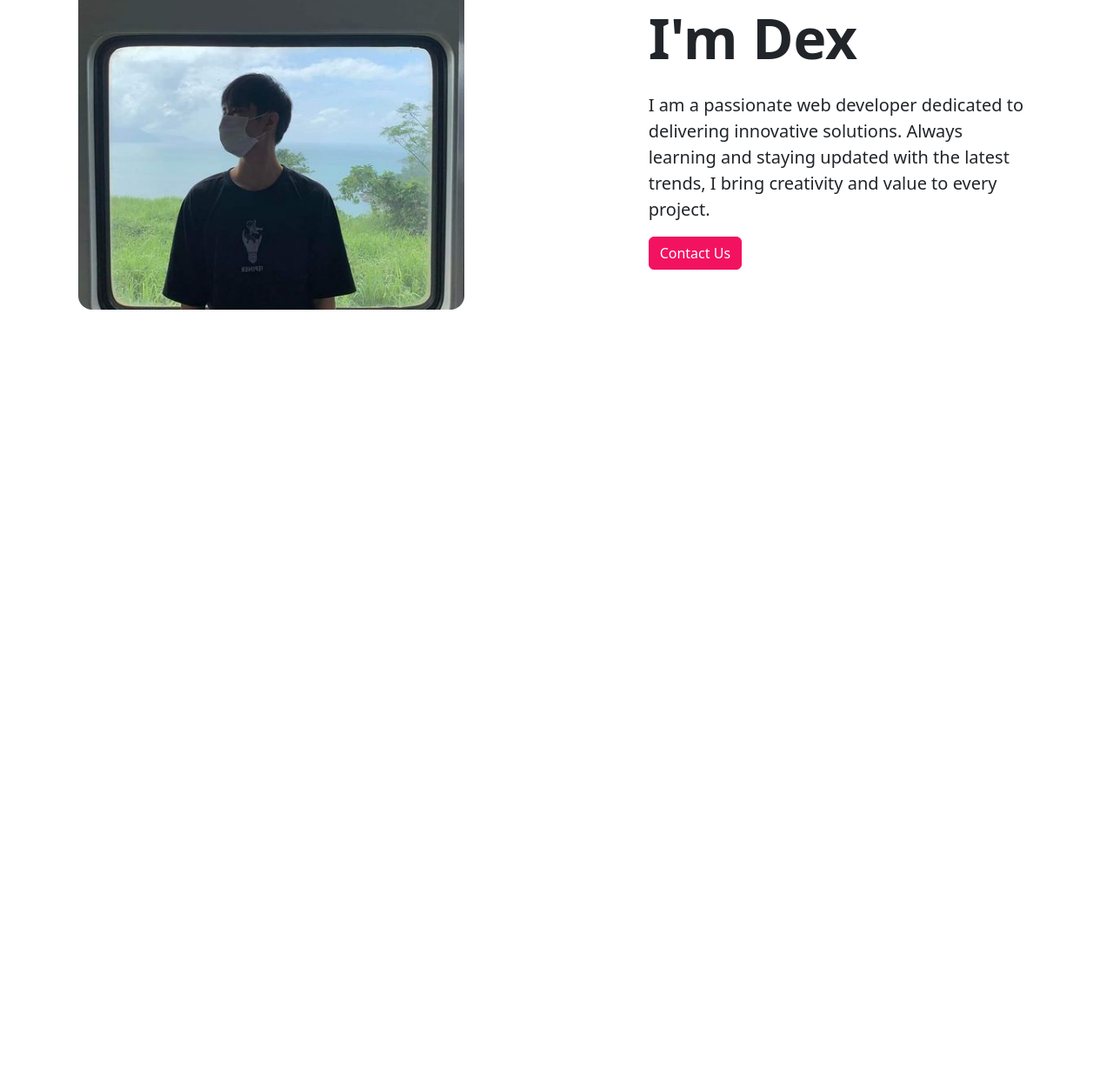
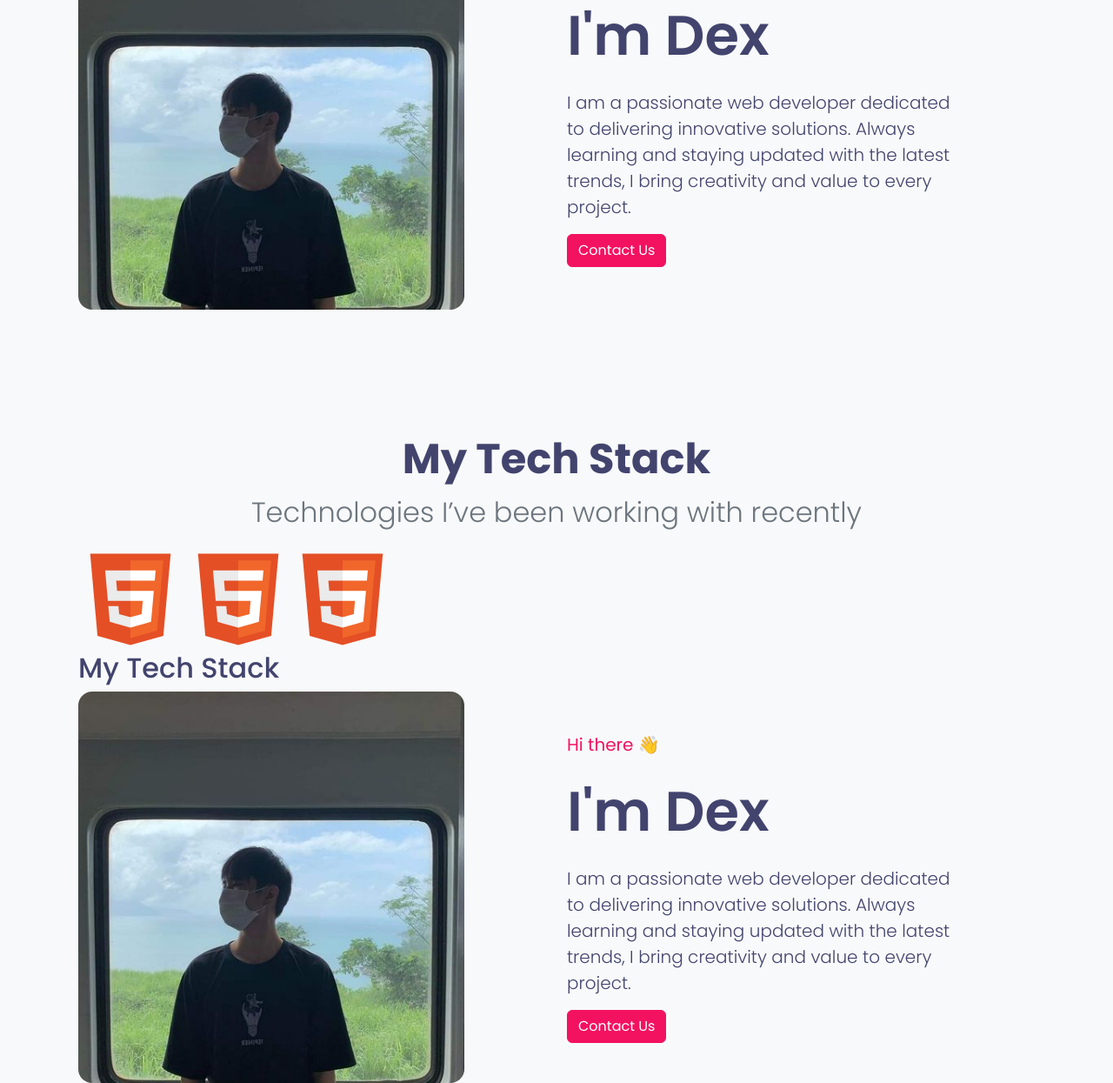
Before and after one commit to DexVN/DexVN, a plain HTML site: page home_page/index.html in a window 1280 px wide. Shown: the part 301-1546 px from the top of the page at 87% size. Before the commit the page ends 800 px from the top, so only its background shows below. Drawn offline with nearby package versions, Linux system fonts and the light colour scheme.

Commit message:
update ui home page

```diff
--- a/home_page/index.html
+++ b/home_page/index.html
@@ -6,6 +6,11 @@
     <meta name="viewport" content="width=device-width, initial-scale=1.0">
     <link href="https://cdn.jsdelivr.net/npm/bootstrap@5.2.3/dist/css/bootstrap.min.css" rel="stylesheet"
         integrity="sha384-rbsA2VBKQhggwzxH7pPCaAqO46MgnOM80zW1RWuH61DGLwZJEdK2Kadq2F9CUG65" crossorigin="anonymous">
+    <link rel="preconnect" href="https://fonts.googleapis.com">
+    <link rel="preconnect" href="https://fonts.gstatic.com" crossorigin>
+    <link
+        href="https://fonts.googleapis.com/css2?family=Poppins:ital,wght@0,100;0,200;0,300;0,400;0,500;0,600;0,700;0,800;0,900;1,100;1,200;1,300;1,400;1,500;1,600;1,700;1,800;1,900&display=swap"
+        rel="stylesheet">
     <link href="styles.css" rel="stylesheet">
     <title>I'm Dex</title>
 </head>
@@ -51,7 +56,7 @@
 
             <!-- Menu -->
             <div class="collapse navbar-collapse" id="navbarNav">
-                <ul class="navbar-nav ms-md-auto fw-bold">
+                <ul class="navbar-nav ms-md-auto">
                     <li class="nav-item active">
                         <a class="nav-link" href="#">Home</a>
                     </li>
@@ -72,23 +77,30 @@
         </div>
     </nav>
 
-    <main class="d-flex align-items-center">
-        <div class="container d-flex align-items-center">
-            <div class="row d-flex align-items-center">
+    <main class="main bg-light">
 
+        <!-- Dex Section -->
+        <section id="dex" class="dex section">
+            <div class="container">
+                <div class="row dex-row">
+
+                    <!-- Avatar -->
                     <div class="col-xl-5 col-md-5 col-lg-5 col-12 text-center">
                         <div class="mb-5 mb-md-0">
                             <img src="/images/avatar.jpg" alt="Dex"
                                 class="dex-avatar img-fluid position-relative z-1 rounded-4">
                         </div>
                     </div>
-                <div class="col-xl-5 col-md-6 col-lg-6 col-12 offset-xl-2 offset-md-1 offset-lg-1">
+
+                    <!-- Text -->
+                    <div class="dex-intro col-xl-5 col-md-6 col-lg-6 col-12 offset-xl-2 offset-md-1 offset-lg-1">
                         <div>
-                        <span class="text-primary dex-text">Hi there 👋</span>
+                            <h2 class="text-primary dex-text">Hi there 👋</h2>
                             <h1 class="dex-title mt-4 mb-4">I'm Dex</h1>
                             <p class="mb-6 lead">
                                 I am a passionate web developer dedicated to delivering innovative solutions. Always
-                            learning and staying updated with the latest trends, I bring creativity and value to every
+                                learning and staying updated with the latest trends, I bring creativity and value to
+                                every
                                 project.
                             </p>
                             <a href="./contact.html" class="dex-btn">Contact Us</a>
@@ -96,7 +108,73 @@
                     </div>
                 </div>
             </div>
+        </section>
+
+        <!-- Tech Stack Section -->
+        <section id="tech-stack" class="dex-tech-stack section">
+            <div class="container">
+                <div class="row">
+                    <h1 class="text-center fw-bold">My Tech Stack</h1>
+                    <p class="text-center fw-light text-secondary" style="font-size: 2rem;">Technologies I’ve been working with recently</p>
+                    <div>
+                        <svg width="120" height="120" viewBox="0 0 120 120" fill="none" xmlns="http://www.w3.org/2000/svg">
+                            <path d="M22.1325 102.004L13.7062 7.5H106.294L97.8562 101.989L59.9437 112.5L22.1325 102.004Z" fill="#E44F26"/>
+                            <path d="M60 104.467L90.6375 95.9737L97.845 15.2287H60V104.467Z" fill="#F1662A"/>
+                            <path d="M60 50.2763H44.6625L43.605 38.4075H60V26.8163H30.9375L31.215 29.9288L34.0613 61.8675H60V50.2763ZM60 80.3775L59.9475 80.3925L47.04 76.9088L46.215 67.665H34.5787L36.2025 85.86L59.9475 92.4525L60 92.4375V80.3775Z" fill="#EBEBEB"/>
+                            <path d="M59.9587 50.2763V61.8675H74.2312L72.8887 76.9013L59.9587 80.3888V92.4488L83.7225 85.86L83.895 83.9025L86.6175 53.3888L86.9025 50.2763H59.9587ZM59.9587 26.8163V38.4075H87.9562L88.1887 35.805L88.7175 29.9288L88.995 26.8163H59.9587Z" fill="white"/>
+                            </svg>
+                            <svg width="120" height="120" viewBox="0 0 120 120" fill="none" xmlns="http://www.w3.org/2000/svg">
+                                <path d="M22.1325 102.004L13.7062 7.5H106.294L97.8562 101.989L59.9437 112.5L22.1325 102.004Z" fill="#E44F26"/>
+                                <path d="M60 104.467L90.6375 95.9737L97.845 15.2287H60V104.467Z" fill="#F1662A"/>
+                                <path d="M60 50.2763H44.6625L43.605 38.4075H60V26.8163H30.9375L31.215 29.9288L34.0613 61.8675H60V50.2763ZM60 80.3775L59.9475 80.3925L47.04 76.9088L46.215 67.665H34.5787L36.2025 85.86L59.9475 92.4525L60 92.4375V80.3775Z" fill="#EBEBEB"/>
+                                <path d="M59.9587 50.2763V61.8675H74.2312L72.8887 76.9013L59.9587 80.3888V92.4488L83.7225 85.86L83.895 83.9025L86.6175 53.3888L86.9025 50.2763H59.9587ZM59.9587 26.8163V38.4075H87.9562L88.1887 35.805L88.7175 29.9288L88.995 26.8163H59.9587Z" fill="white"/>
+                                </svg><svg width="120" height="120" viewBox="0 0 120 120" fill="none" xmlns="http://www.w3.org/2000/svg">
+                                    <path d="M22.1325 102.004L13.7062 7.5H106.294L97.8562 101.989L59.9437 112.5L22.1325 102.004Z" fill="#E44F26"/>
+                                    <path d="M60 104.467L90.6375 95.9737L97.845 15.2287H60V104.467Z" fill="#F1662A"/>
+                                    <path d="M60 50.2763H44.6625L43.605 38.4075H60V26.8163H30.9375L31.215 29.9288L34.0613 61.8675H60V50.2763ZM60 80.3775L59.9475 80.3925L47.04 76.9088L46.215 67.665H34.5787L36.2025 85.86L59.9475 92.4525L60 92.4375V80.3775Z" fill="#EBEBEB"/>
+                                    <path d="M59.9587 50.2763V61.8675H74.2312L72.8887 76.9013L59.9587 80.3888V92.4488L83.7225 85.86L83.895 83.9025L86.6175 53.3888L86.9025 50.2763H59.9587ZM59.9587 26.8163V38.4075H87.9562L88.1887 35.805L88.7175 29.9288L88.995 26.8163H59.9587Z" fill="white"/>
+                                    </svg>
+                    </div>
+                </div>
+            </div>
+        </section>
+
+        <!-- Project Section -->
+        <section id="project" class="dex-project section">
+            <div class="container">
+                <h2>My Tech Stack</h2>
+                <div class="row dex-row">
+
+                    <!-- Avatar -->
+                    <div class="col-xl-5 col-md-5 col-lg-5 col-12 text-center">
+                        <div class="mb-5 mb-md-0">
+                            <img src="/images/avatar.jpg" alt="Dex"
+                                class="dex-avatar img-fluid position-relative z-1 rounded-4">
+                        </div>
+                    </div>
+
+                    <!-- Text -->
+                    <div class="dex-intro col-xl-5 col-md-6 col-lg-6 col-12 offset-xl-2 offset-md-1 offset-lg-1">
+                        <div>
+                            <span class="text-primary dex-text">Hi there 👋</span>
+                            <h1 class="dex-title mt-4 mb-4">I'm Dex</h1>
+                            <p class="mb-6 lead">
+                                I am a passionate web developer dedicated to delivering innovative solutions. Always
+                                learning and staying updated with the latest trends, I bring creativity and value to
+                                every
+                                project.
+                            </p>
+                            <a href="./contact.html" class="dex-btn">Contact Us</a>
+                        </div>
+                    </div>
+                </div>
+            </div>
+        </section>
     </main>
+
+    <footer>
+
+    </footer>
 
     <script src="https://cdn.jsdelivr.net/npm/bootstrap@5.2.3/dist/js/bootstrap.bundle.min.js"
         integrity="sha384-kenU1KFdBIe4zVF0s0G1M5b4hcpxyD9F7jL+jjXkk+Q2h455rYXK/7HAuoJl+0I4"
--- a/home_page/styles.css
+++ b/home_page/styles.css
@@ -41,30 +41,46 @@
   box-sizing: border-box;
 }
 
-html,
 body {
-  height: 100%;
-  width: 100%;
+  margin: 0;
+  color: #42446E;
+  font-family: poppins,-apple-system,BlinkMacSystemFont,"Segoe UI",Roboto,Helvetica,Arial,sans-serif,"Apple Color Emoji","Segoe UI Emoji","Segoe UI Symbol";
 }
 
-main {
-  height: calc(100% - 64px);
+.dex {
+  width: 100%;
+  min-height: calc(100vh - 64px);
+  position: relative;
+  display: flex;
+  align-items: center;
+  justify-content: center;
 }
 
 .container {
   --bs-gutter-x: 2.5rem;
   --bs-gutter-y: 0;
   width: 100%;
-  height: 100%;
   padding-right: calc(var(--bs-gutter-x) * 0.5);
   padding-left: calc(var(--bs-gutter-x) * 0.5);
   margin-right: auto;
   margin-left: auto;
 }
 
+.dex-intro {
+  margin: auto;
+}
+
 .nav-link {
   text-align: center;
   text-transform: uppercase;
+}
+
+.dex-tech-stack h1 {
+  font-size: 3rem;
+}
+
+.dex-tech-stack p {
+  font-weight: regular;
 }
 
 .dex-text {
@@ -115,6 +131,10 @@ main {
     border-color: var(--bs-btn-active-border-color);
 }
 
+.list-tech-stack {
+  list-style-type: none;
+}
+
 @media (min-width: 768px) {
   .nav-link {
     text-align: right;
```
Also changed, not shown: home_page/icons/bs.svg (added), home_page/icons/css.svg (added), home_page/icons/github.svg (added), home_page/icons/html.svg (added), home_page/icons/js.svg (added), home_page/icons/vscode.svg (added). Lines whose indentation alone changed are shown as unchanged.
